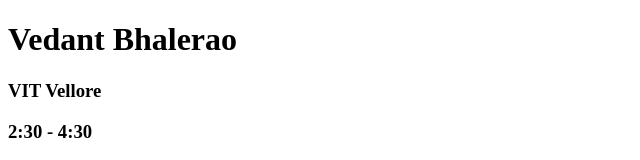
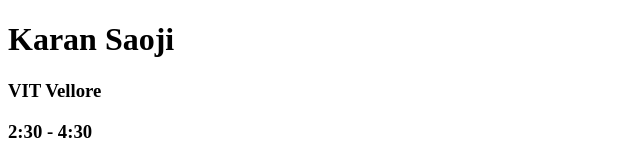
Before and after one commit to kiboardwarior/VITask, a plain HTML site: page index.html in a window 1280 px wide. Shown: the top 160 px of the page, without its empty margins (0-640 px from the left). Drawn offline with Linux system fonts and the light colour scheme.

Commit message:
first commit

```diff
--- a/index.html
+++ b/index.html
@@ -3,7 +3,7 @@
   <head>
     <meta charset="UTF-8" />
     <meta name="viewport" content="width=device-width, initial-scale=1.0" />
-    <title>Vedant Bhalerao</title>
+    <title>karan Saoji</title>
     <style>
       table,
       th,
@@ -15,7 +15,7 @@
     </style>
   </head>
   <body>
-    <h1>Vedant Bhalerao</h1>
+    <h1>Karan Saoji</h1>
     <h3>VIT Vellore</h3>
     <h3>2:30 - 4:30</h3>
 
```
